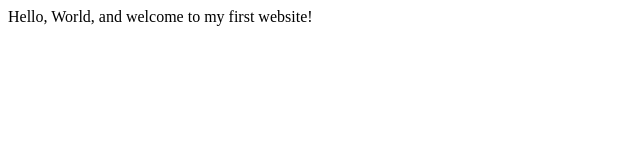
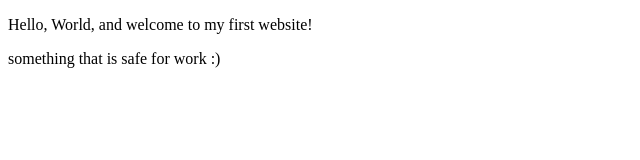
Before and after one commit to OaksM/OaksM.github.io, a plain HTML site: page index.html in a window 1280 px wide. Shown: the whole page, without its empty margins (0-640 px from the left). Drawn offline with Linux system fonts and the light colour scheme.

Commit message:
Website maintenance
cleaned up code and added meta data

```diff
--- a/index.html
+++ b/index.html
@@ -3,9 +3,11 @@
     <head>
         <meta charset="utf-8">
         <meta name="viewport" content="width=device-width, initial-scale=1.0">
-        <title>My First Website</title>
+        <meta name="author" content="Moaks">
+        <title>CE Truffaut | Web Developer</title>
     </head>
     <body>
-       Hello, World, and welcome to my first website!
+       <p>Hello, World, and welcome to my first website!</p>
+       <p>something that is safe for work :)</p>
     </body>
 </html>
```
